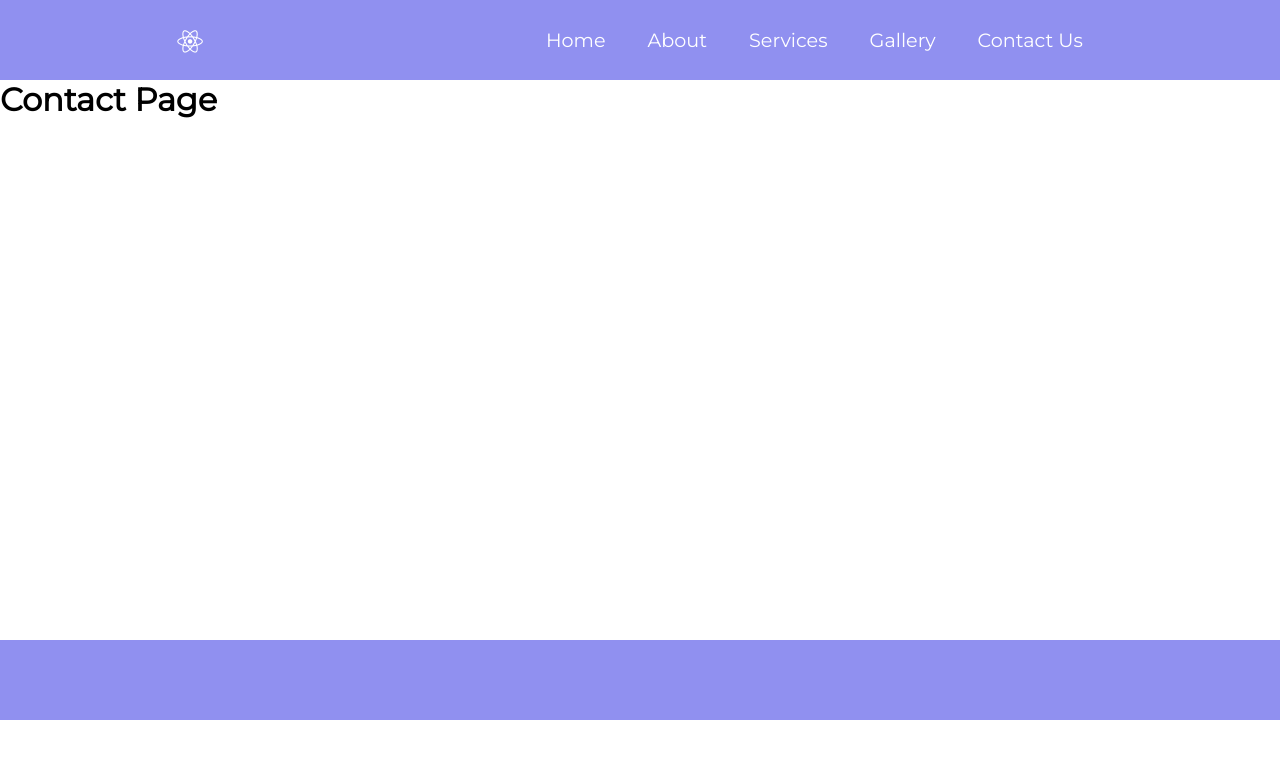
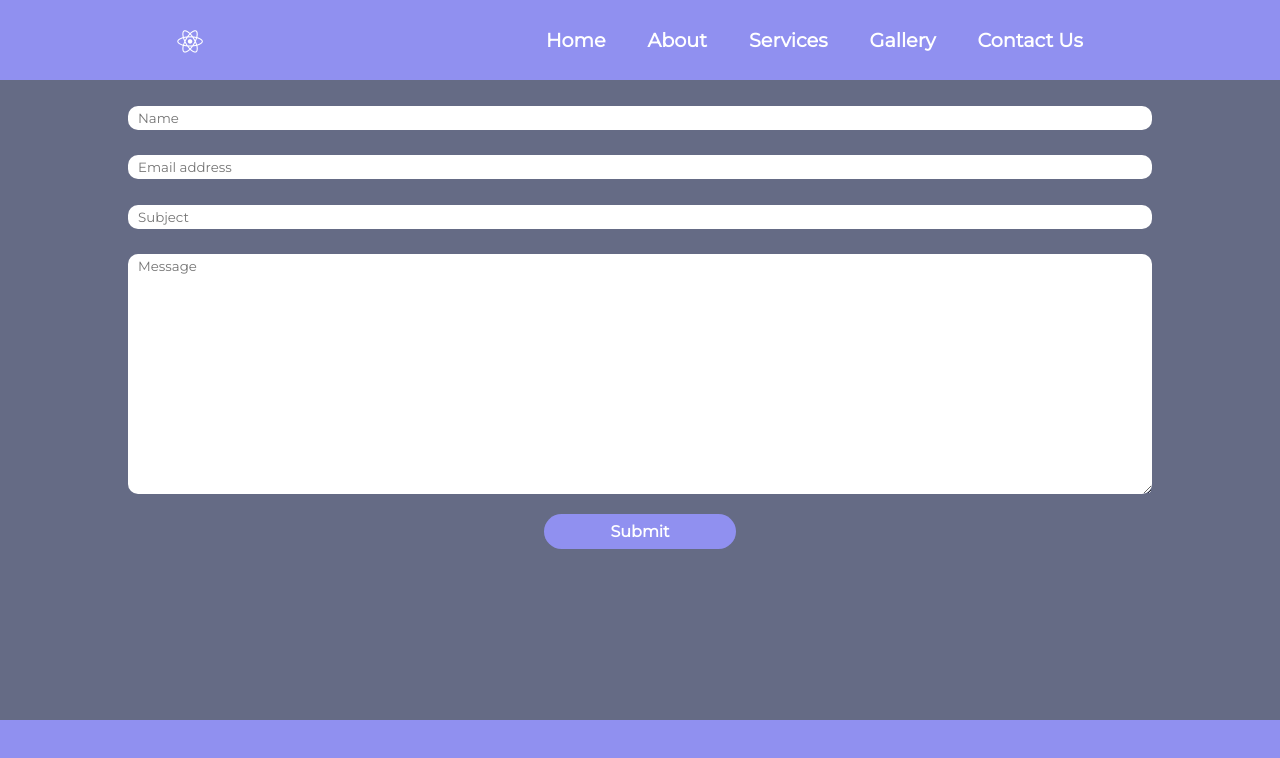
Before and after one commit to GlebTc/Edo-Renoz, a React (Create React App) app: page /contact in a window 1280 px wide. Shown: the top 758 px of the page. Built offline with nearby package versions, Linux system fonts and the light colour scheme.

Commit message:
Contact Form layout setup, functionality not working yet

```diff
--- a/package.json
+++ b/package.json
@@ -3,9 +3,12 @@
   "version": "0.1.0",
   "private": true,
   "dependencies": {
+    "@emailjs/browser": "^3.6.2",
     "@testing-library/jest-dom": "^5.16.4",
     "@testing-library/react": "^13.2.0",
     "@testing-library/user-event": "^13.5.0",
+    "emailjs": "^4.0.0",
+    "emailjs-com": "^3.2.0",
     "node-sass": "^7.0.1",
     "react": "^18.1.0",
     "react-dom": "^18.1.0",
--- a/src/components/pages/Contact.js
+++ b/src/components/pages/Contact.js
@@ -1,9 +1,80 @@
-import React from 'react'
+import React, {useState} from "react"
+// import emailjs from "emailjs-com" //npm install emailjs
 
 const Contact = () => {
+
+// Declaration of the state that will store data from the form inputs
+  const [formData, setFormData] = useState (
+    {
+      name: "",
+      email: "",
+      subject: "",
+      message: ""
+    }
+  )
+
+
+// Funtion that collects data from form inputs and instantly applies it to the state.
+  const handleChange = (event) => {
+    const {name, value} = event.target
+    setFormData(prevFormData => {
+      return {
+        ...prevFormData,
+        [name]: value
+      }
+    })
+  }
+
+// Function that handles the submit button and usess emailjs to format and send data via email.
+//   const handleSubmit = (e) => {
+//     e.preventDefault()
+//     emailjs.sendForm("service_sh5rr5e","template_i7nduro", e.target, "0gU9-7P7Fb0vD7eKY") // Arguments are: Service ID, Template ID, <input>, public key (the form onSubmit will specify the function that will run the emailjs)
+//   }
+
     return (
         <div className="main__container">
-            <h1>Contact Page</h1>
+            <form  id='contact-form'  /*onSubmit={handleSubmit}*/>
+
+                <input
+                type='text'
+                className='form-control'
+                placeholder='Name'
+                onChange={handleChange}
+                name="name"
+                value={formData.name}
+                />
+
+                <input
+                type='email'
+                className='form-control'
+                placeholder='Email address'
+                onChange={handleChange}
+                name="email"
+                value={formData.email}
+                />
+
+                <input
+                type='text'
+                className='form-control'
+                placeholder='Subject'
+                onChange={handleChange}
+                name="subject"
+                value={formData.subject}
+                />
+
+                <textarea
+                rows={10}
+                className='form-control'
+                placeholder='Message'
+                onChange={handleChange}
+                name="message"
+                value={formData.message}
+                />
+
+                <button className='submit-btn'>
+                Submit
+                </button>
+            </form>
         </div>
     )
 }
--- /dev/null
+++ b/src/sass/components/_contact.scss
@@ -0,0 +1,41 @@
+#contact-form {
+    width: 100%;
+    display: flex;
+    flex-direction: column;
+    align-items: center;
+}
+
+.form-control {
+    width: 80%;
+    margin-top: 2%;
+    border: none;
+    border-radius: 10px;
+    line-height: 1.5rem;
+    padding-left: 10px;
+}
+
+.submit-btn {
+    width: 15%;
+    min-width: 150px;
+    background-color: rgb(144, 144, 240);
+    transition: 0.7s;
+    border-radius: 20px;
+    border: none;
+    padding: 0.5em 1.7em;
+    margin: 20px;
+    color: #fff;
+    font-size: 1rem;
+    font-weight: 700;
+}
+
+.contact__form__container {
+    border: 1px solid black;
+    width: 100%;
+    display: flex;
+    justify-content: center;
+    padding: 2% 0;
+}
+
+.submit-btn:hover {
+    background-color: rgb(48, 65, 110);
+}
--- a/src/sass/components/_navbar.scss
+++ b/src/sass/components/_navbar.scss
@@ -5,6 +5,7 @@
     justify-content: center;
     align-items: center;
     font-size: 1.2rem;
+    font-weight: 700;
 }
 
 .navbar__logo {
@@ -39,7 +40,7 @@
 }
 
 .nav__links:hover {
-    background-color: rgb(97, 212, 197);
+    background-color: rgb(48, 65, 110);
     border-radius: 4px;
     transition: all 0.2s ease-out;
 }
--- a/src/sass/main.scss
+++ b/src/sass/main.scss
@@ -1,6 +1,10 @@
 @import './components/about';
 @import './components/footer';
 @import './components/navbar';
+@import './components/home';
+@import './components/contact';
+@import './components/gallery';
+@import './components/services';
 
 * {
     box-sizing: border-box;
@@ -10,5 +14,6 @@
 }
 
 .main__container {
-    min-height: 70vh;
+    min-height: 80vh;
+    background-color: rgb(101, 107, 133);
 }
```
Also changed, not shown: src/sass/components/_gallery.scss (added), src/sass/components/_home.scss (added), src/sass/components/_services.scss (added), 1 other file (tests, documents, lock files or other folders).
